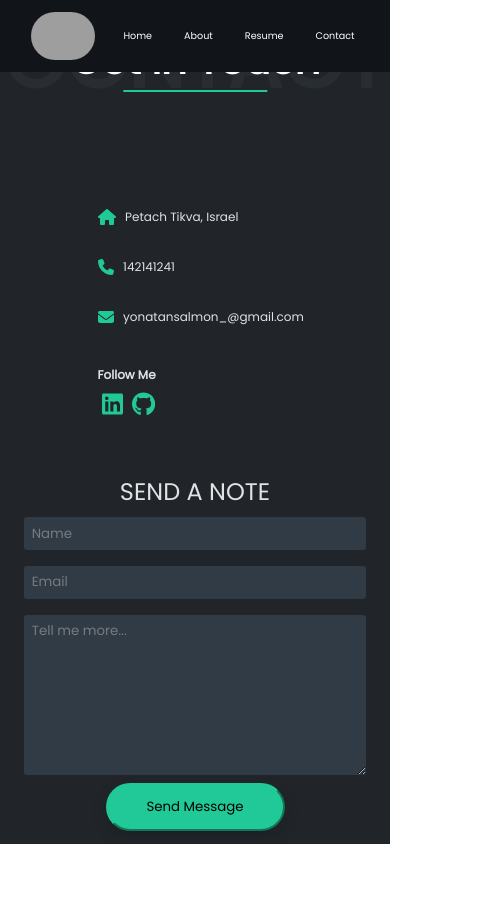
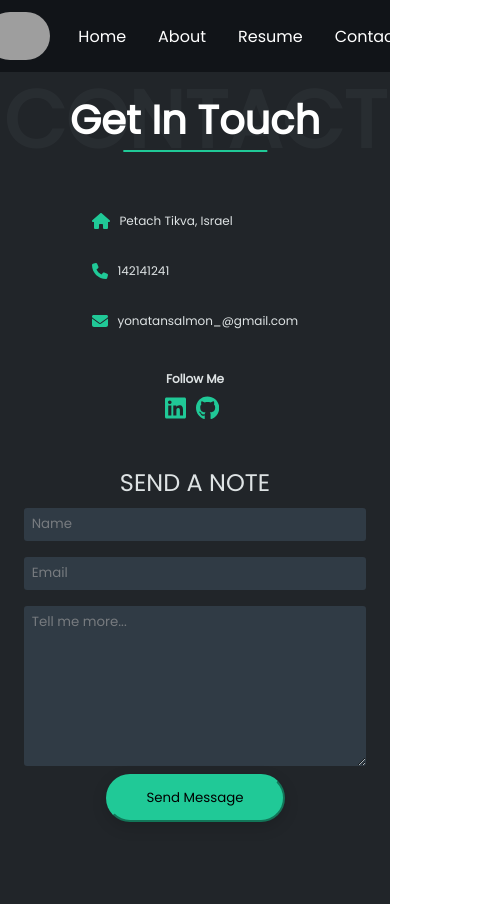
Before and after one commit to yonatansalmon/yonatan-portfolio, a React (Create React App) app: page /contact in a window 390 px wide. Shown: the whole page, 488 px wide, since content can reach past the window. Before the commit the page ends 844 px from the top, so only its background shows below. Built offline with nearby package versions, Linux system fonts and the light colour scheme; grey boxes are pictures that could not be loaded.

Commit message:
CSS Changes for mobile

```diff
--- a/src/App.css
+++ b/src/App.css
@@ -620,6 +620,13 @@ iframe {
   html {
     font-size: 50%;
   }
+  .contactContainer,
+.HomeContainer,
+.AboutContainer,
+.ResumeContainer {
+  position: relative;
+  top: 60px
+}
 
   #root {
     display: block;
@@ -711,6 +718,9 @@ iframe {
   .NameEmailContainer  {
     flex-direction: column;
   }
+  .Summary {
+    margin: 3rem;
+  }
 }
 
 @media (max-width: 600px) {
@@ -718,7 +728,7 @@ iframe {
     font-size: 60%;
   }
   .NavContainer a {
-      font-size: 1.2rem;
+      font-size: 2rem;
   }
 
   .ContactInfoContainer {
@@ -726,7 +736,6 @@ iframe {
   }
   .ContactInfo {
     position: relative;
-    left: 25%;
     margin: 2rem 0 5rem 0;
   }
 
@@ -744,4 +753,22 @@ iframe {
   .Badge {
     padding: .4rem 3.2rem;
   }
+
+  .contactContainer {
+    flex: 1;
+  }
+
+  .ContactForm {
+    justify-content: flex-start;
+    align-self: stretch;
+  }
+
+  .ContactInfoContainer {
+    justify-content: center;
+    align-items: center;
+    margin-top: 0;
+  }
+  .FollowMe, .IconContainer {
+    text-align: center;
+  }
 }
```
